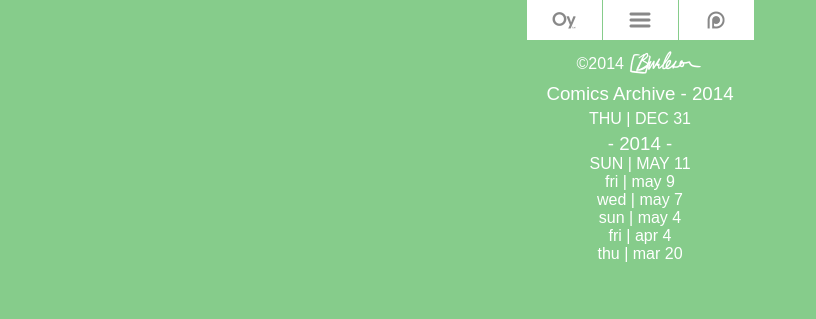
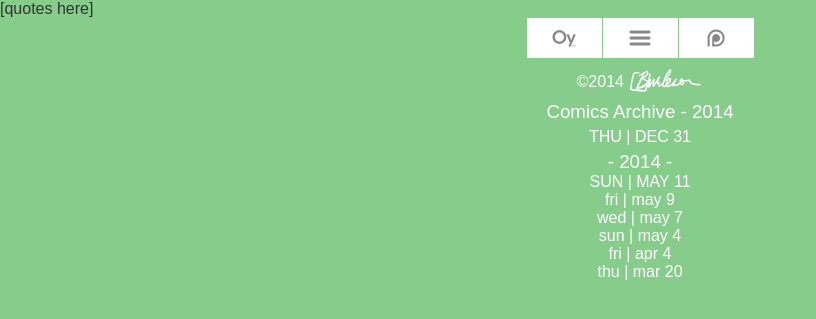
Before and after one commit to oycomics/oycomics.github.io, a Jekyll site: the page built from archive/index.html, in a window 1280 px wide. Shown: the top 319 px of the page, without its empty margins (0-816 px from the left). Built offline with Jekyll 4.4.1, drawn with Linux system fonts in a browser that asks for light colours; Markdown is read by kramdown in place of the engine named in the settings.

Commit message:
Update archive.html

```diff
--- a/_layouts/archive.html
+++ b/_layouts/archive.html
@@ -9,6 +9,7 @@
 </head>
 <body>
 <div class="site">
+{% include quotes.html %}
 {% include footer.html %}
 <div class="content archive">{{ content }}</div>
 </div>
```
